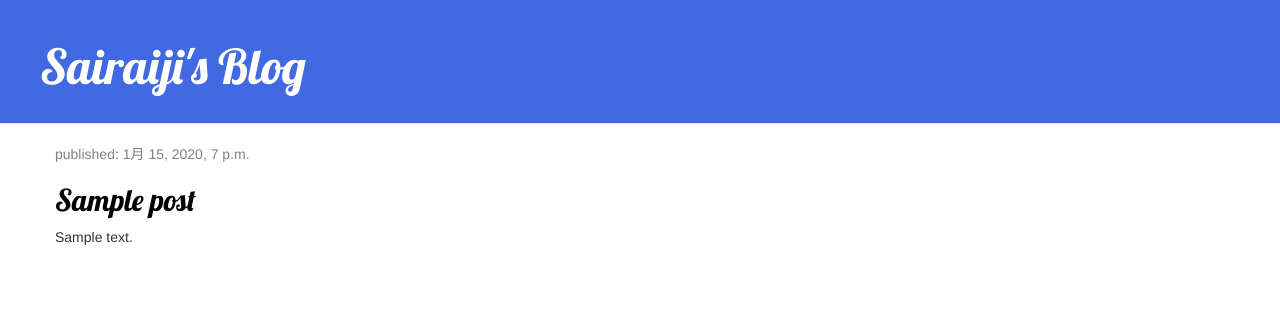
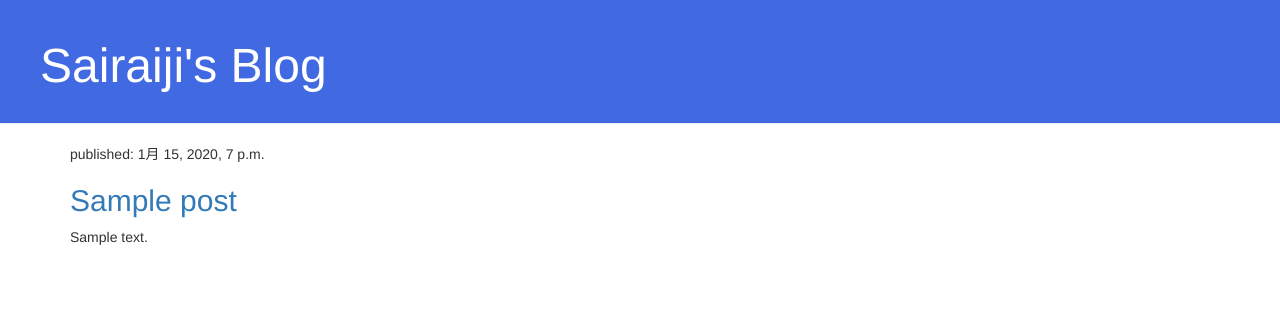
Before and after one commit to sairaiji/my-first-blog, a Django app: page / in a window 1280 px wide. Shown: the top 316 px of the page. Run offline with Django 3.2, Linux system fonts and the light colour scheme; tables that the repository leaves empty hold one stand-in row (values such as "Sample post"); some libraries are stand-ins or nearby versions.

Commit message:
Made changes to CSS & HTML

```diff
--- a/blog/static/css/blog.css
+++ b/blog/static/css/blog.css
@@ -9,38 +9,3 @@
     font-size: 36pt;
     text-decoration: none;
 }
-
-.content {
-    margin-left: 40px;
-}
-
-h1, h2, h3, h4 {
-    font-family: 'Lobster',cursive;
-}
-
-.date {
-    color: #828282;
-}
-
-.save {
-    float: right;
-}
-
-.post-form textarea, .post-form input {
-    width: 100%;
-}
-
-.top-menu, .top-menu:hover, .top-menu:visited {
-    color: #ffffff;
-    float: right;
-    font-size: 26pt;
-    margin-right: 20px;
-}
-
-.post {
-    margin-bottom: 70px;
-}
-
-.post h2 a, .post h2 a:visited {
-    color: #000000;
-}
--- a/blog/templates/blog/base.html
+++ b/blog/templates/blog/base.html
@@ -4,10 +4,12 @@
     <meta charset="UTF-8">
     <meta name="viewport" content="width=device-width, initial-scale=1.0">
     <title>Sairaiji's Blog</title>
+
     <link rel="stylesheet" href="//maxcdn.bootstrapcdn.com/bootstrap/3.2.0/css/bootstrap.min.css">
     <link rel="stylesheet" href="//maxcdn.bootstrapcdn.com/bootstrap/3.2.0/css/bootstrap-theme.min.css">
+    <link rel="stylesheet" href="{% static 'css/blog.css' %}">
     <link href="//fonts.googleapis.com/css?family=Lobster&subset=latin,latin-ext" rel="stylesheet" type="text/css">
-    <link rel="stylesheet" href="{% static 'css/blog.css' %}">
+
 </head>
 <body>
     <div class="page-header">
```
